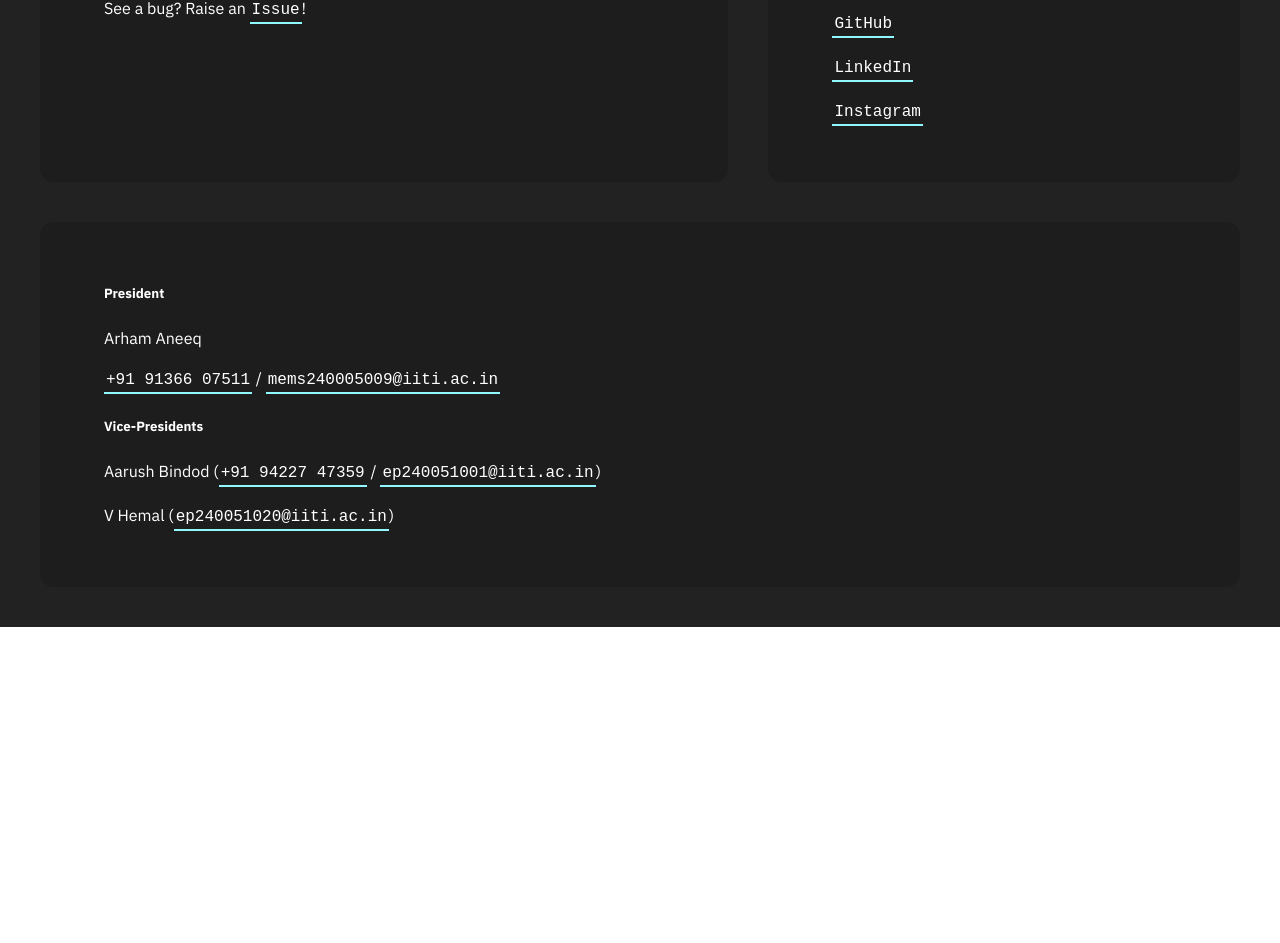
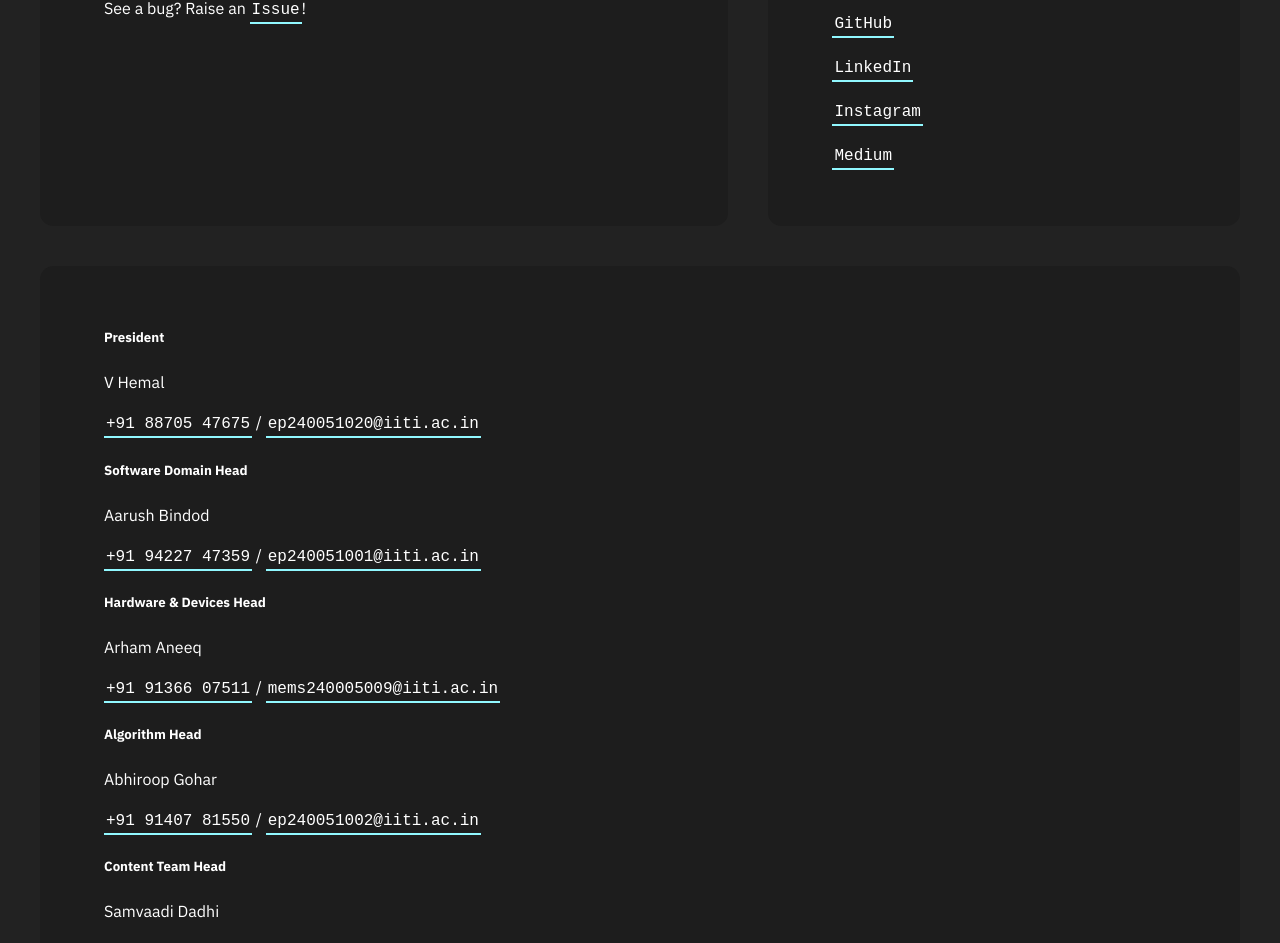
Before and after one commit to metamyteee/qc-iiti.github.io, a Next.js app: page /team in a window 1280 px wide. Shown: the part 3146-4089 px from the top of the page. Before the commit the page ends 3773 px from the top, so only its background shows below. Built offline with nearby package versions, Linux system fonts and the light colour scheme; a web font is replaced by a local one.

Commit message:
Update footer year and improve heading clarity
Updated footer content for the Quantum Computing Club, changing the year to 2026 and modifying headings for better clarity.

```diff
--- a/src/components/layout/footer.tsx
+++ b/src/components/layout/footer.tsx
@@ -1,3 +1,4 @@
+
 import React from "react";
 
 const footerLinkClass =
@@ -11,7 +12,7 @@ const Footer: React.FC = () => {
     >
       <div className="m-[min(2.5vw,20px)] flex-grow rounded-[10pt] bg-[#1d1d1d] p-[5vh_5vw]">
         <h4 className="my-[1.33em] font-title text-base font-normal uppercase">
-          © 2025 Quantum Computing Club, IIT Indore
+          © 2026 Quantum Computing Club, IIT Indore
         </h4>
         <p className="my-[1em]">Made with ❤️ by the QC IITI Web Dev Team.</p>
         <p className="my-[1em]">&nbsp;</p>
@@ -28,14 +29,22 @@ const Footer: React.FC = () => {
           !
         </p>
       </div>
+
       <div className="m-[min(2.5vw,20px)] flex-grow rounded-[10pt] bg-[#1d1d1d] p-[5vh_5vw]">
-        <h4 className="my-[1.33em] font-title text-base font-normal">Contact Us</h4>
+        <h4 className="my-[1.33em] font-title text-base font-normal">
+          Contact Us
+        </h4>
+
         <p className="my-[1em]">
           <a href="mailto:quantum@iiti.ac.in" className={footerLinkClass}>
             quantum@iiti.ac.in
           </a>
         </p>
-        <h4 className="my-[1.33em] font-title text-base font-normal">Follow Us</h4>
+
+        <h4 className="my-[1.33em] font-title text-base font-normal">
+          Follow Us
+        </h4>
+
         <p className="my-[1em]">
           <a
             href="https://github.com/qc-iiti"
@@ -46,6 +55,7 @@ const Footer: React.FC = () => {
             GitHub
           </a>
         </p>
+
         <p className="my-[1em]">
           <a
             href="https://linkedin.com/company/quantumcomputingclub"
@@ -56,6 +66,7 @@ const Footer: React.FC = () => {
             LinkedIn
           </a>
         </p>
+
         <p className="my-[1em]">
           <a
             href="https://instagram.com/"
@@ -66,38 +77,103 @@ const Footer: React.FC = () => {
             Instagram
           </a>
         </p>
+
+        <p className="my-[1em]">
+          <a
+            href="https://medium.com/me/following-feed/publications/8215bca10bec"
+            target="_blank"
+            rel="noopener noreferrer"
+            className={footerLinkClass}
+          >
+            Medium
+          </a>
+        </p>
       </div>
+
       <div className="m-[min(2.5vw,20px)] flex-grow rounded-[10pt] bg-[#1d1d1d] p-[5vh_5vw]">
-        <h5 className="my-[1.67em] text-[0.83em] font-bold">President</h5>
+        <h5 className="my-[1.67em] text-[0.83em] font-bold">
+          President
+        </h5>
+        <p className="my-[1em]">V Hemal</p>
+        <p className="my-[1em]">
+          <a href="tel:+918870547675" className={footerLinkClass}>
+            +91 88705 47675
+          </a>{" "}
+          /{" "}
+          <a
+            href="mailto:ep240051020@iiti.ac.in"
+            className={footerLinkClass}
+          >
+            ep240051020@iiti.ac.in
+          </a>
+        </p>
+
+        <h5 className="my-[1.67em] text-[0.83em] font-bold">
+          Software Domain Head
+        </h5>
+        <p className="my-[1em]">Aarush Bindod</p>
+        <p className="my-[1em]">
+          <a href="tel:+919422747359" className={footerLinkClass}>
+            +91 94227 47359
+          </a>{" "}
+          /{" "}
+          <a
+            href="mailto:ep240051001@iiti.ac.in"
+            className={footerLinkClass}
+          >
+            ep240051001@iiti.ac.in
+          </a>
+        </p>
+
+        <h5 className="my-[1.67em] text-[0.83em] font-bold">
+          Hardware &amp; Devices Head
+        </h5>
         <p className="my-[1em]">Arham Aneeq</p>
         <p className="my-[1em]">
           <a href="tel:+919136607511" className={footerLinkClass}>
             +91 91366 07511
           </a>{" "}
           /{" "}
-          <a href="mailto:mems240005009@iiti.ac.in" className={footerLinkClass}>
+          <a
+            href="mailto:mems240005009@iiti.ac.in"
+            className={footerLinkClass}
+          >
             mems240005009@iiti.ac.in
           </a>
         </p>
 
-        <h5 className="my-[1.67em] text-[0.83em] font-bold">Vice-Presidents</h5>
+        <h5 className="my-[1.67em] text-[0.83em] font-bold">
+          Algorithm Head
+        </h5>
+        <p className="my-[1em]">Abhiroop Gohar</p>
         <p className="my-[1em]">
-          Aarush Bindod (
-          <a href="tel:+919422747359" className={footerLinkClass}>
-            +91 94227 47359
+          <a href="tel:+919140781550" className={footerLinkClass}>
+            +91 91407 81550
           </a>{" "}
           /{" "}
-          <a href="mailto:ep240051001@iiti.ac.in" className={footerLinkClass}>
-            ep240051001@iiti.ac.in
+          <a
+            href="mailto:ep240051002@iiti.ac.in"
+            className={footerLinkClass}
+          >
+            ep240051002@iiti.ac.in
           </a>
-          )
         </p>
+
+        <h5 className="my-[1.67em] text-[0.83em] font-bold">
+          Content Team Head
+        </h5>
+        <p className="my-[1em]">Samvaadi Dadhi</p>
         <p className="my-[1em]">
-          V Hemal (
-          <a href="mailto:ep240051020@iiti.ac.in" className={footerLinkClass}>
-            ep240051020@iiti.ac.in
+          <a href="tel:+917822009400" className={footerLinkClass}>
+            +91 78220 09400
+          </a>{" "}
+          /{" "}
+          <a
+            href="mailto:ep240051019@iiti.ac.in"
+            className={footerLinkClass}
+          >
+            ep240051019@iiti.ac.in
           </a>
-          )
         </p>
       </div>
     </div>
```
